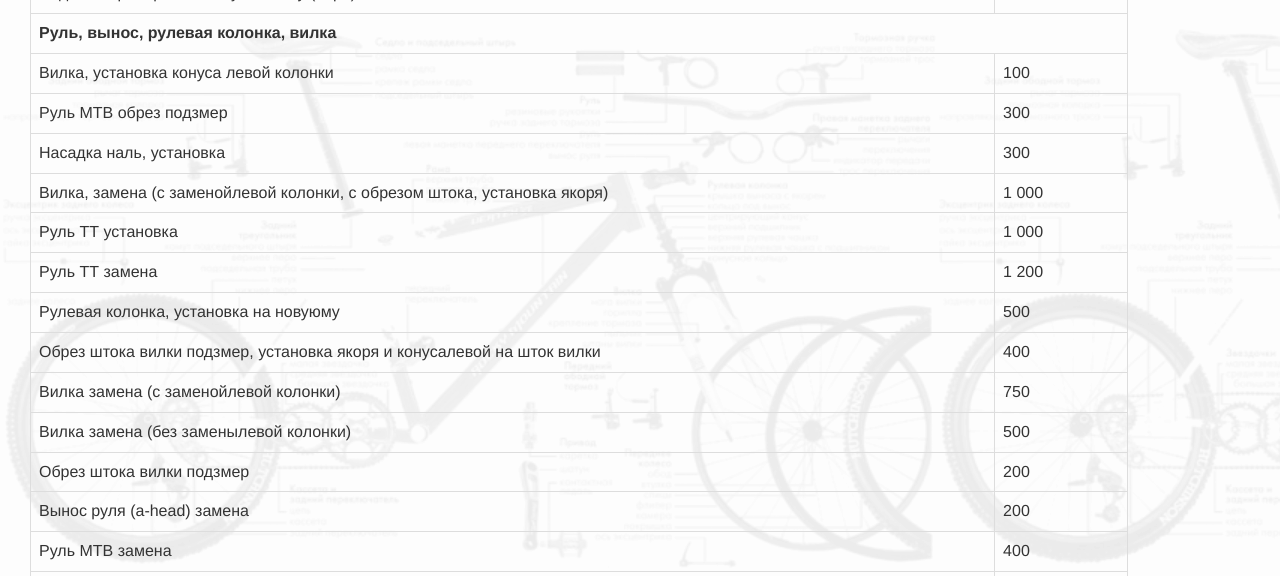
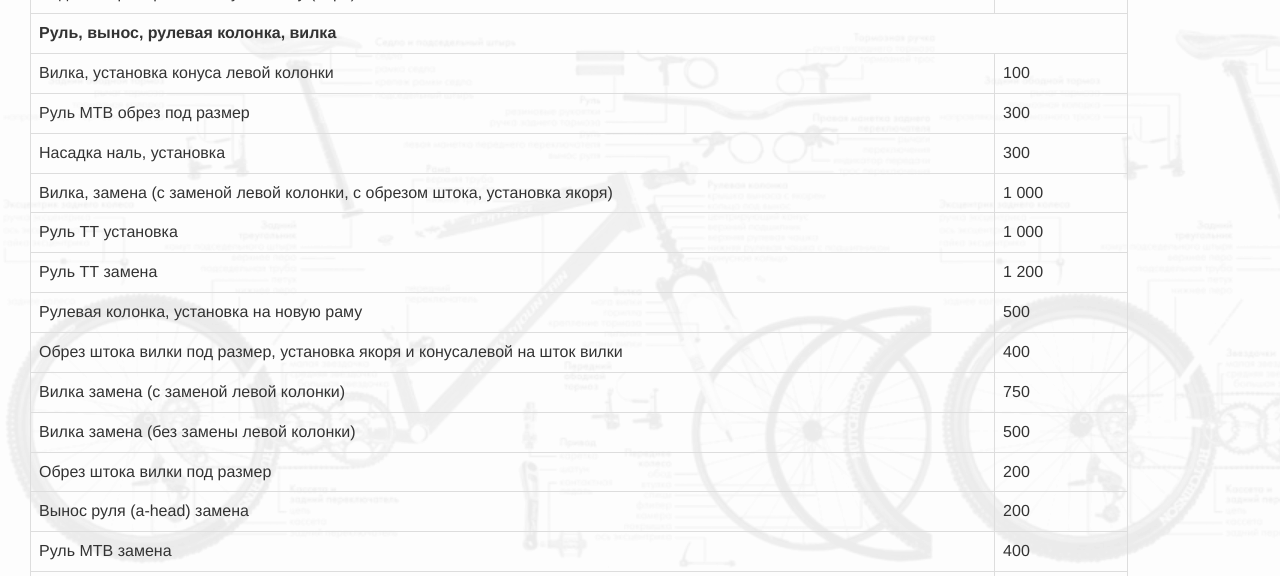
Before and after one commit to gulkinnos/veloservis, a PHP site: page /prices.php in a window 1280 px wide. Shown: the part 4580-5156 px from the top of the page. Run offline with PHP 8.4, Linux system fonts and the light colour scheme.

Commit message:
Устранены опечатки

```diff
--- a/prices.php
+++ b/prices.php
@@ -487,7 +487,7 @@
                             <td>100</td>
                         </tr>
                         <tr>
-                            <td>Руль МТВ обрез подзмер</td>
+                            <td>Руль МТВ обрез под размер</td>
                             <td>300</td>
                         </tr>
                         <tr>
@@ -495,7 +495,7 @@
                             <td>300</td>
                         </tr>
                         <tr>
-                            <td>Вилка, замена (с заменойлевой колонки, с обрезом штока, установка якоря)</td>
+                            <td>Вилка, замена (с заменой левой колонки, с обрезом штока, установка якоря)</td>
                             <td>1 000</td>
                         </tr>
                         <tr>
@@ -507,23 +507,23 @@
                             <td>1 200</td>
                         </tr>
                         <tr>
-                            <td>Рулевая колонка, установка на новуюму</td>
+                            <td>Рулевая колонка, установка на новую раму</td>
                             <td>500</td>
                         </tr>
                         <tr>
-                            <td>Обрез штока вилки подзмер, установка якоря и конусалевой на шток вилки</td>
+                            <td>Обрез штока вилки под размер, установка якоря и конусалевой на шток вилки</td>
                             <td>400</td>
                         </tr>
                         <tr>
-                            <td>Вилка замена (с заменойлевой колонки)</td>
+                            <td>Вилка замена (с заменой левой колонки)</td>
                             <td>750</td>
                         </tr>
                         <tr>
-                            <td>Вилка замена (без заменылевой колонки)</td>
+                            <td>Вилка замена (без замены левой колонки)</td>
                             <td>500</td>
                         </tr>
                         <tr>
-                            <td>Обрез штока вилки подзмер</td>
+                            <td>Обрез штока вилки под размер</td>
                             <td>200</td>
                         </tr>
                         <tr>
```
